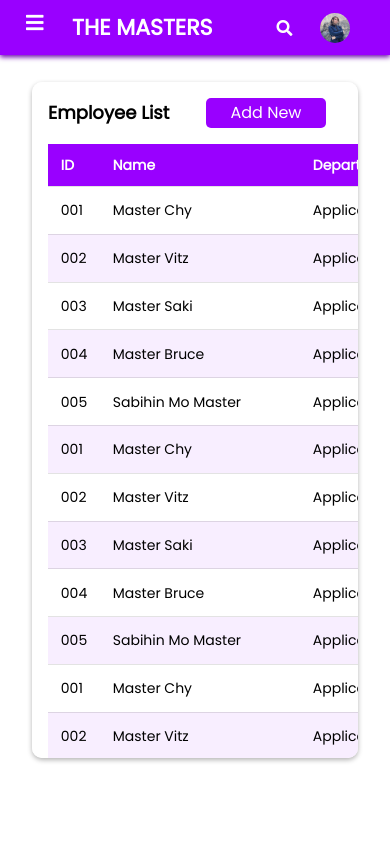
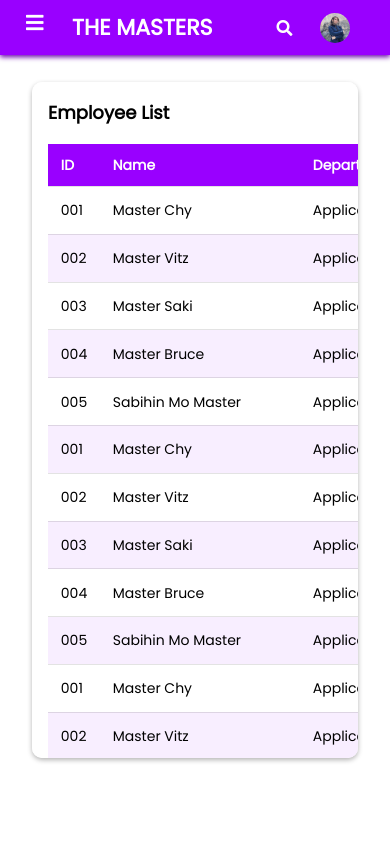
Before and after one commit to unangletra00/Dashboard, a plain HTML site: page pages/employee.html in a window 390 px wide. Drawn offline with nearby package versions, Linux system fonts and the light colour scheme.

Commit message:
Update style-emp.css

```diff
--- a/style/css/style-emp.css
+++ b/style/css/style-emp.css
@@ -341,6 +341,7 @@ table tr td > i:nth-child(3):hover{
         padding: 4rem 1rem 2rem 13rem;
     }
     .employee-header{
+        min-width: 685px;
         padding-right: 1rem;
     }
     #toggle:checked ~ main{
```
